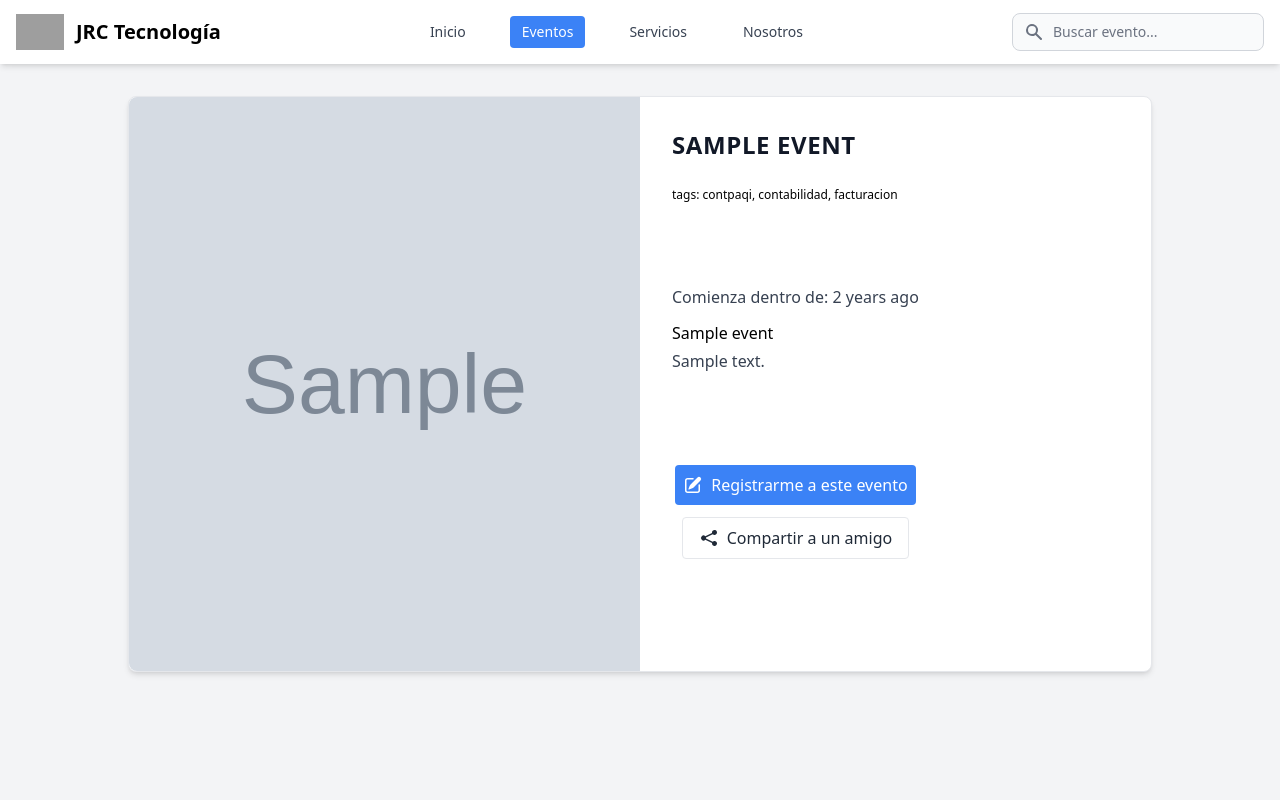
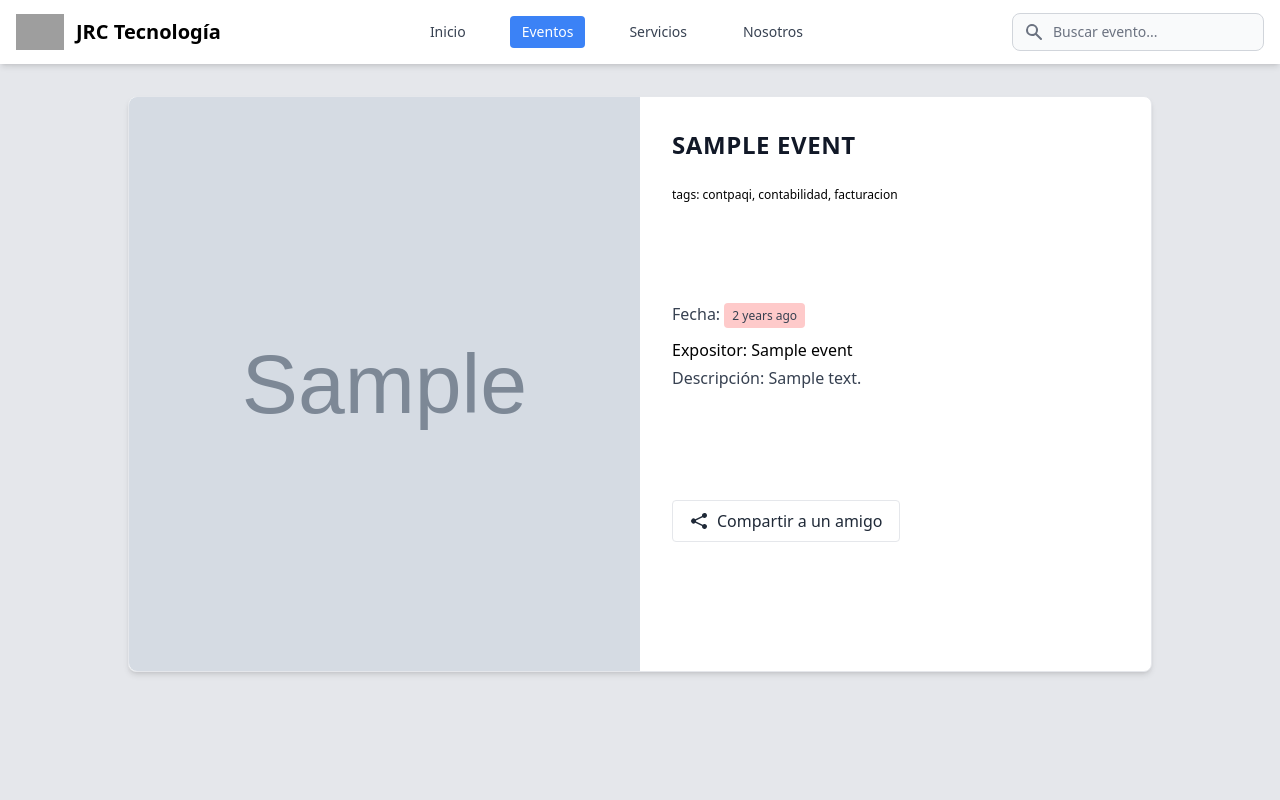
Before and after one commit to jimmiroblescasanova/jrc20, a Laravel app: a page that uses resources/views/events/show.blade.php in a window 1280 px wide. Run offline with Laravel 9, Linux system fonts and the light colour scheme; tables that the repository leaves empty hold one stand-in row (values such as "Sample post"); grey boxes marked "Sample" are stand-in pictures; style sheets or scripts are compiled from the project's sources; some libraries are stand-ins or nearby versions; grey boxes are pictures that could not be loaded.

Commit message:
Modificaciones al front

```diff
--- a/app/Http/Controllers/ClientsController.php
+++ b/app/Http/Controllers/ClientsController.php
@@ -18,7 +18,7 @@ class ClientsController extends Controller
         ]);
     }
 
-    public function newSuscription(NewClientRequest $request) {
+    public function suscription(NewClientRequest $request) {
         $client = Client::create($request->validated());
 
         $client->notify(new NewSuscriptor($client));
--- a/app/Http/Controllers/EventController.php
+++ b/app/Http/Controllers/EventController.php
@@ -13,8 +13,12 @@ class EventController extends Controller
      */
     public function index()
     {
+        $event = Event::query()
+            ->orderBy('date', 'desc')
+            ->paginate();
+
         return view('events.index', [
-            'events' => Event::all(),
+            'events' => $event,
         ]);
     }
 
--- a/resources/views/events/register.blade.php
+++ b/resources/views/events/register.blade.php
@@ -1,6 +1,6 @@
 <x-layout>
 
-    <div class="bg-gray-100 h-screen pt-16 md:pt-24 md:pb-8">
+    <div class="bg-gray-200 h-screen pt-16 md:pt-24 md:pb-8">
         <div class="bg-white p-5 mx-auto items-center w-4/5 md:h-144 rounded-lg border shadow-md">
             <form action="{{ route('guest.registration.store', $event) }}" method="post">
                 @csrf
--- a/resources/views/events/show.blade.php
+++ b/resources/views/events/show.blade.php
@@ -1,6 +1,6 @@
 <x-layout>
 
-    <div class="bg-gray-100 md:h-screen pt-16 md:pt-24 md:pb-8">
+    <div class="bg-gray-200 h-screen pt-16 md:pt-24 md:pb-8">
         <div class="bg-white mx-auto items-center w-4/5 md:flex md:h-144 rounded-lg border shadow-md md:flex-row">
             <img
                 src="{{ asset($event->image) }}"
@@ -14,13 +14,27 @@
                     <span class="text-xs">tags: contpaqi, contabilidad, facturacion</span>
                 </div>
                 <div class="flex flex-col">
-                    <span class="mb-3 text-gray-700">Comienza dentro de: {{ $event->date->diffForHumans() }}</span>
-                    <span class="mb-1">{{ $event->subtitle }}</span>
+                    <span class="mb-3 text-gray-700">
+                        Fecha:
+                        <span @class([
+                            'bg-green-200' => $event->date > NOW(),
+                            'bg-red-200' => $event->date <= NOW(),
+                            'py-1',
+                            'px-2',
+                            'text-xs',
+                            'rounded'
+                        ])>
+                            {{ $event->date->diffForHumans() }}
+                        </span>
+                    </span>
+
+                    <span class="mb-1">Expositor: {{ $event->subtitle }}</span>
                     <span class="mb-3 font-normal text-gray-700">
-                        {{ $event->summary }}
+                        Descripción: {{ $event->summary }}
                     </span>
                 </div>
                 <div class="flex flex-col space-y-3 items-center">
+                    @if ($event->date > NOW())
                         <a
                             href="{{ route('guest.events.register', $event) }}"
                             class="bg-blue-500 text-white text-center rounded p-2 hover:bg-blue-600 active:bg-blue-800 inline-flex items-center">
@@ -30,6 +44,7 @@
                             </svg>
                             Registrarme a este evento
                         </a>
+                    @endif
                     <button type="button" class="border text-gray-800 hover:bg-gray-300 rounded py-2 px-4 inline-flex items-center">
                         <svg xmlns="http://www.w3.org/2000/svg" viewBox="0 0 20 20" fill="currentColor" class="mr-2 w-5 h-5">
                             <path d="M13 4.5a2.5 2.5 0 11.702 1.737L6.97 9.604a2.518 2.518 0 010 .792l6.733 3.367a2.5 2.5 0 11-.671 1.341l-6.733-3.367a2.5 2.5 0 110-3.475l6.733-3.366A2.52 2.52 0 0113 4.5z" />
--- a/resources/views/partials/navbar.blade.php
+++ b/resources/views/partials/navbar.blade.php
@@ -60,7 +60,7 @@
             </div>
             <ul class="flex flex-col p-4 mt-4 bg-gray-50 rounded-lg border border-gray-100 md:flex-row md:space-x-8 md:mt-0 md:text-sm md:font-medium md:border-0 md:bg-white">
                 <li>
-                    <a href="#" class="block py-2 pr-4 pl-3 rounded {{ setActive('home') }}">
+                    <a href="{{ route('home') }}" class="block py-2 pr-4 pl-3 rounded {{ setActive('home') }}">
                         Inicio</a>
                 </li>
                 <li>
--- a/routes/web.php
+++ b/routes/web.php
@@ -11,7 +11,7 @@ Route::get('/', function () {
     return redirect('/eventos');
 })->name('home');
 
-Route::post('/', [ClientsController::class, 'newSuscription'])->name('newSuscription');
+Route::post('/', [ClientsController::class, 'suscription'])->name('suscription');
 
 Route::group([
     'controller' => EventController::class,
```
Also changed, not shown: resources/views/events/index.blade.php (+5 -4 lines). Lines whose indentation alone changed are shown as unchanged.
